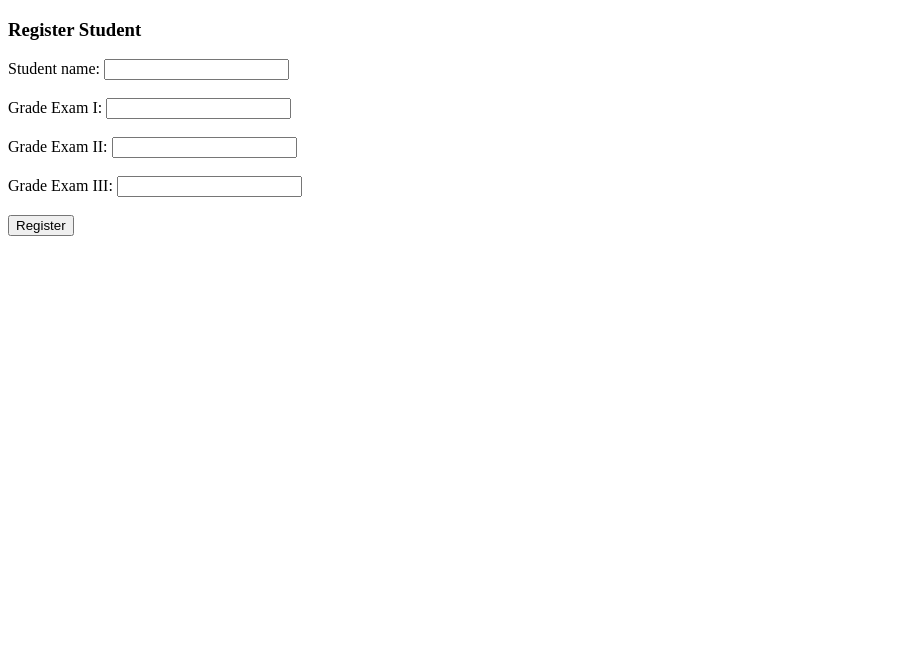
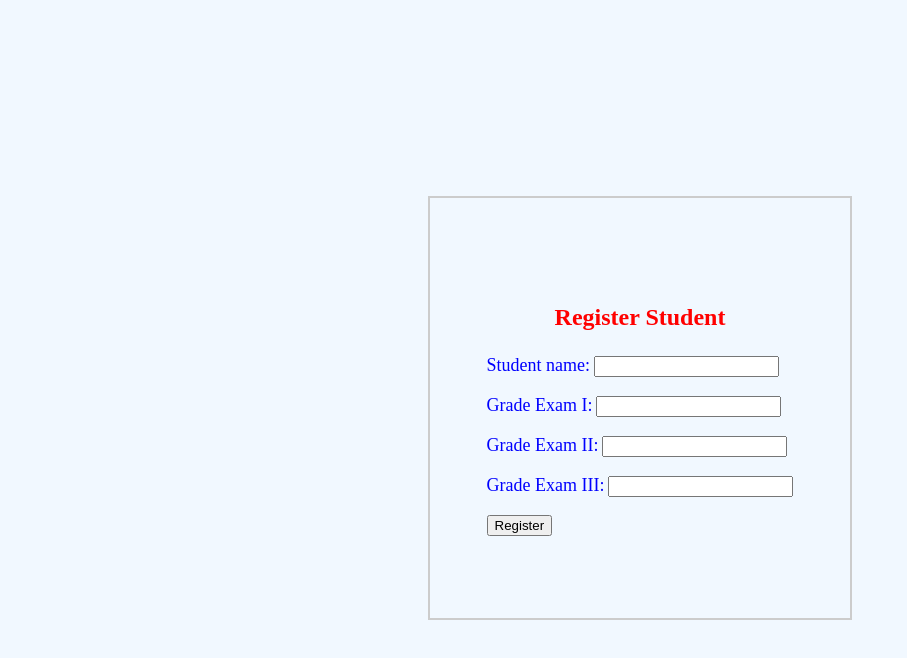
Before and after one commit to EvgeniBursov/devops4, a website: page index.html in a window 1280 px wide. Shown: the whole page, without its empty margins (0-907 px from the left). Drawn offline with Linux system fonts and the light colour scheme.

Commit message:
new home page

```diff
--- a/index.html
+++ b/index.html
@@ -1,9 +1,59 @@
 <!DOCTYPE HTML>
 <html>
 	<head>
+		<meta charset="UTF-8">
+		<meta http-equiv="X-UA-Compatible" content="IE=edge">
+		<meta name="viewport" content="width=device-width, initial-scale=1.0">
 		<title>Main Page</title>
+		<style>
+			html, body {
+				height: 100%;
+			}
+
+			body {
+				display: flex;
+				justify-content: center;
+				align-items: center;
+				background-color: #f1f1f1;
+				transition: background-color 0.5s ease;
+			}
+
+			.container {
+				width: 400px;
+				height: 400px;
+				border: 2px solid #ccc;
+				padding: 10px; /* Adjusted padding */
+				display: flex;
+				flex-direction: column;
+				justify-content: center;
+				align-items: center;
+				background-color: #fff;
+				transition: background-color 0.5s ease; /* Added transition for background color */
+			}
+
+			h3 {
+				color: #f00;
+				font-size: 24px; /* Increased font size */
+			}
+
+			label {
+				color: #00f;
+				font-size: 18px; /* Increased font size */
+			}
+		</style>
+		<script>
+			function changeBackgroundColor() {
+				var colors = ["#ebedf0", "#f1f8ff", "#fffdef"];
+				var randomColor = colors[Math.floor(Math.random() * colors.length)];
+				document.body.style.backgroundColor = randomColor;
+				document.querySelector('.container').style.backgroundColor = randomColor;
+			}
+
+			setInterval(changeBackgroundColor, 3000);
+		</script>
 	</head>
 	<body>
+		<div class="container">
 			<h3>Register Student</h3>
 			<form id="registerForm">
 				<label for="studName">Student name:</label>
@@ -19,8 +69,11 @@
 				<input type="number" id="exam3" name="Grade Exam III" required><br><br>
 
 				<input type="submit" value="Register">
+
+				<div id="success"></div>
+
+				<div id="error"></div>
 			</form>
-
-
+		</div>
 	</body>
 </html>
```
Lines whose indentation alone changed are shown as unchanged.
